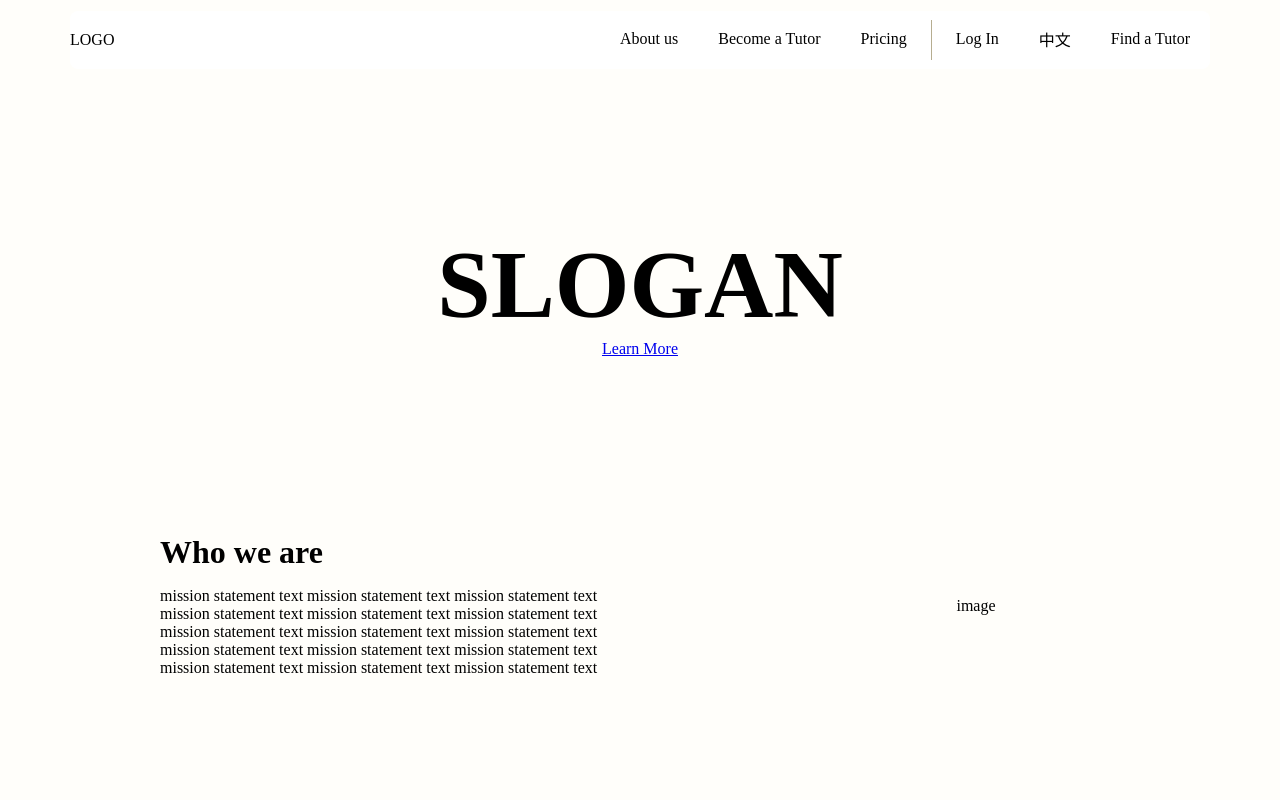
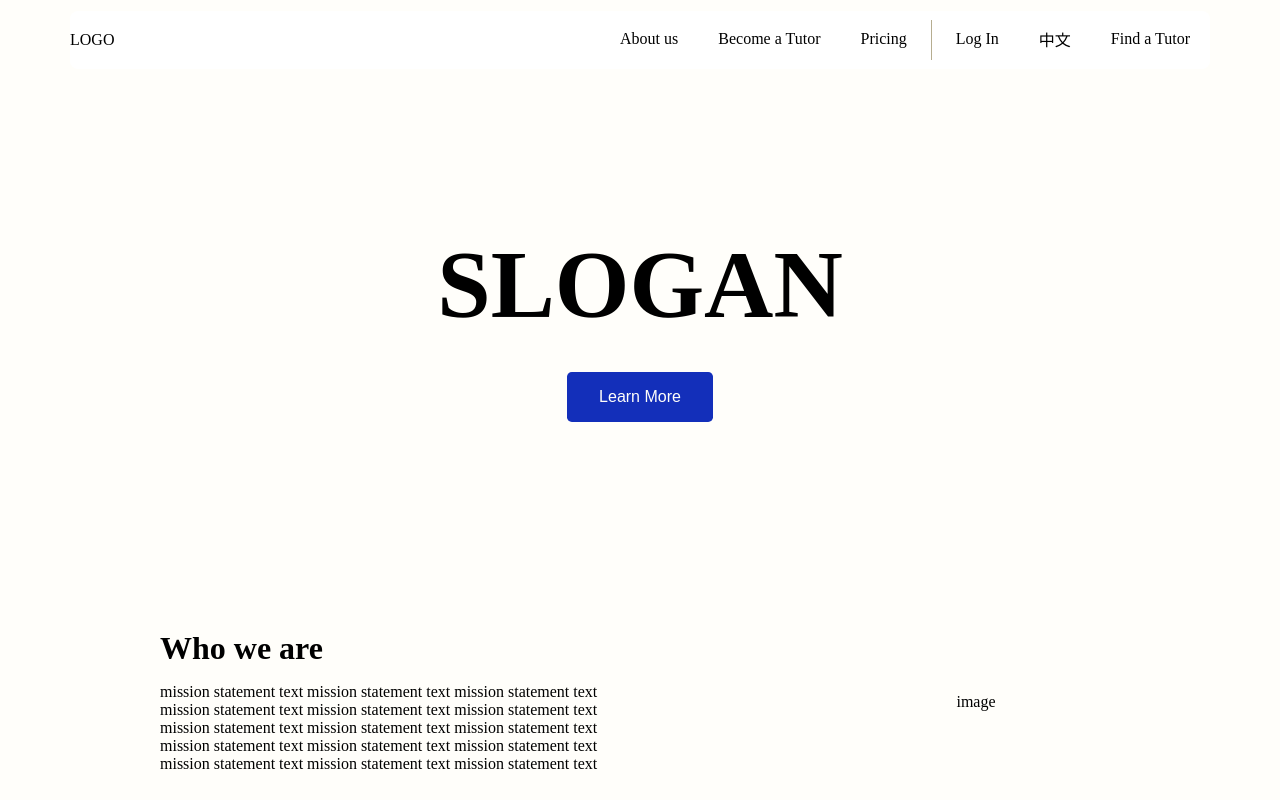
Before and after one commit to redmac135/apreptutors, a SvelteKit app in the folder frontend/: page / in a window 1280 px wide. Shown: the top 800 px of the page. Built offline with nearby package versions, Linux system fonts and the light colour scheme.

Commit message:
update slogan button

```diff
--- a/frontend/src/routes/+page.svelte
+++ b/frontend/src/routes/+page.svelte
@@ -6,7 +6,7 @@
 	<div class="section slogan-container">
 		<h1 class="slogan">SLOGAN</h1>
 		<!-- TODO ANCHORs -->
-		<div><a href="/#">Learn More</a></div>
+		<button><a href="/#">Learn More</a></button>
 	</div>
 
 	<div class="section flex-container">
@@ -119,4 +119,24 @@
 	.pricing-package > h2 {
 		text-align: center;
 	}
+
+	button {
+		background-color: var(--dark-blue);
+		border: none;
+		border-radius: 0.3rem;
+		padding: 1rem 2rem;
+		margin: 2rem 0;
+        cursor: pointer;
+        transition: all 0.2s ease-in-out;
+	}
+
+    button:hover {
+        background-color: var(--light-blue);
+    }
+
+	button a {
+		color: var(--white);
+		text-decoration: none;
+		font-size: 1rem;
+	}
 </style>
```
